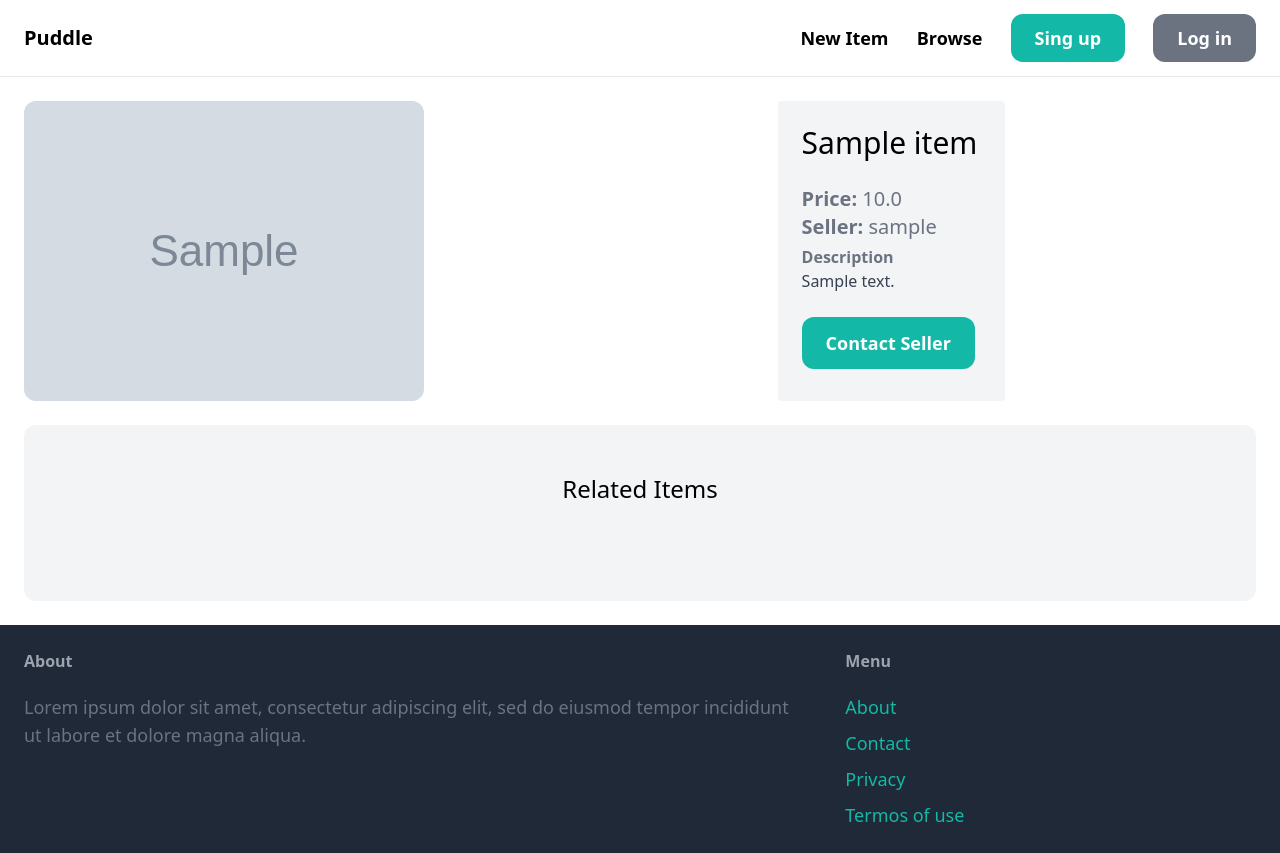
After one commit to hlruffo/online_mkt, a Django app: page /items/1/ in a window 1280 px wide. The commit adds this page. Run offline with Django 3.2, Linux system fonts and the light colour scheme; tables that the repository leaves empty hold one stand-in row (values such as "Sample post"); grey boxes marked "Sample" are stand-in pictures; some libraries are stand-ins or nearby versions.

Commit message:
detail page done

```diff
--- a/puddle/core/templates/core/index.html
+++ b/puddle/core/templates/core/index.html
@@ -10,7 +10,7 @@
         <div class="grid grid-cols-3 gap-3">
             {% for item in items %}
                 <div>
-                    <a href="#">
+                    <a href="{% url 'item:detail' item.id %}">
                         <div>
                             <img src="{{item.image.url}}" class="rounded-t-xl">
                         </div>
@@ -40,4 +40,7 @@
                 {% endfor %}
             </div>
         </div>
+
+
+
 {% endblock body %}
--- a/puddle/item/models.py
+++ b/puddle/item/models.py
@@ -13,7 +13,7 @@ class Category(models.Model):
 
 
 class Item(models.Model):
-    categoty =models.ForeignKey(Category,related_name="items", on_delete=models.CASCADE)
+    category =models.ForeignKey(Category,related_name="items", on_delete=models.CASCADE)
     name =  models.CharField( max_length=255)
     description = models.TextField(blank = True, null = True)
     price = models.FloatField()
--- /dev/null
+++ b/puddle/item/templates/item/detail.html
@@ -0,0 +1,48 @@
+{% extends 'core/base.html' %}
+
+{% block title %}{{item.name}}{% endblock title %}
+
+{% block body %}
+    <div class="grid grid-cols-5 gap-6">
+        <div class="col-span-3">
+            <img src="{{item.image.url}}" class="rounded-xl">
+        </div>
+        <div class="cols-span-2 p-6 bg-gray-100 rounded">
+            <h1 class="mb-6 text-3xl">{{item.name}}</h1>
+            <p class="text-gray-500 text-xl"><strong>Price:</strong> {{item.price}}</p>
+            <p class="text-gray-500 text-xl"><strong>Seller:</strong> {{item.created_by.username}}</p>
+            {% if item.description %}
+            <p class="text-gray-700 mt-1">
+                <strong class="text-gray-500">Description</strong><br>
+                {{item.description}}
+            </p>
+            {% else %}
+                <p class="text-gray-700 mt-1">
+                    <strong class="text-gray-500">Description</strong><br>
+                    There is no description for this item yet.
+                </p>
+            {% endif %}
+            <a href="#" class="inline-block mt-6 px-6 py-3 text-lg font-semibold bg-teal-500 text-white hover:bg-teal-700 rounded-xl">Contact  Seller</a>
+        </div>
+    </div>
+    <div class="mt-6 px-6 py-12 bg-gray-100 rounded-xl">
+        <h2 class="mb-12 text-2xl text-center">Related Items </h2>
+
+        <div class="grid grid-cols-3 gap-3">
+            {% for item in related_items %}
+                <div>
+                    <a href="{% url 'item:detail' item.id %}">
+                        <div>
+                            <img src="{{item.image.url}}" class="rounded-t-xl">
+                        </div>
+                        <div class="p-6 bg-white rounded-b-xl">
+                            <h2 class="text-2xl">{{item.name}}</h2>
+                            <p class="text-gray-500">Price:{{item.price}}</p>
+                        </div>
+                    </a>
+                </div>
+                {% endfor %}
+            </div>
+        </div>
+
+{% endblock body %}
--- /dev/null
+++ b/puddle/item/urls.py
@@ -0,0 +1,8 @@
+from django.urls import path
+from . import views
+
+app_name = 'item'
+
+urlpatterns = [
+    path('<int:pk>/', views.detail, name='detail'),
+]
--- a/puddle/item/views.py
+++ b/puddle/item/views.py
@@ -1,3 +1,11 @@
-from django.shortcuts import render
+from django.shortcuts import render,get_object_or_404
+from .models import Item
 
 # Create your views here.
+def detail(request, pk):
+    item = get_object_or_404(Item, pk=pk)
+    related_items = Item.objects.filter(category= item.category, is_sold=False).exclude(pk=pk)[0:3]
+    return render(request, 'item/detail.html', {
+        'item':item,
+        'related_items':related_items
+    })
--- a/puddle/puddle/urls.py
+++ b/puddle/puddle/urls.py
@@ -14,12 +14,13 @@ Including another URLconf
     2. Add a URL to urlpatterns:  path('blog/', include('blog.urls'))
 """
 from django.contrib import admin
-from django.urls import path
+from django.urls import path, include
 from core.views import index, contact
 from django.conf import settings
 from django.conf.urls.static import static
 urlpatterns = [
     path('', index, name='index'),
+    path('items/', include('item.urls')),
     path('contact/', contact, name='contact'),
     path('admin/', admin.site.urls),
 
```
Also changed, not shown: puddle/item/migrations/0003_rename_categoty_item_category.py (added).
